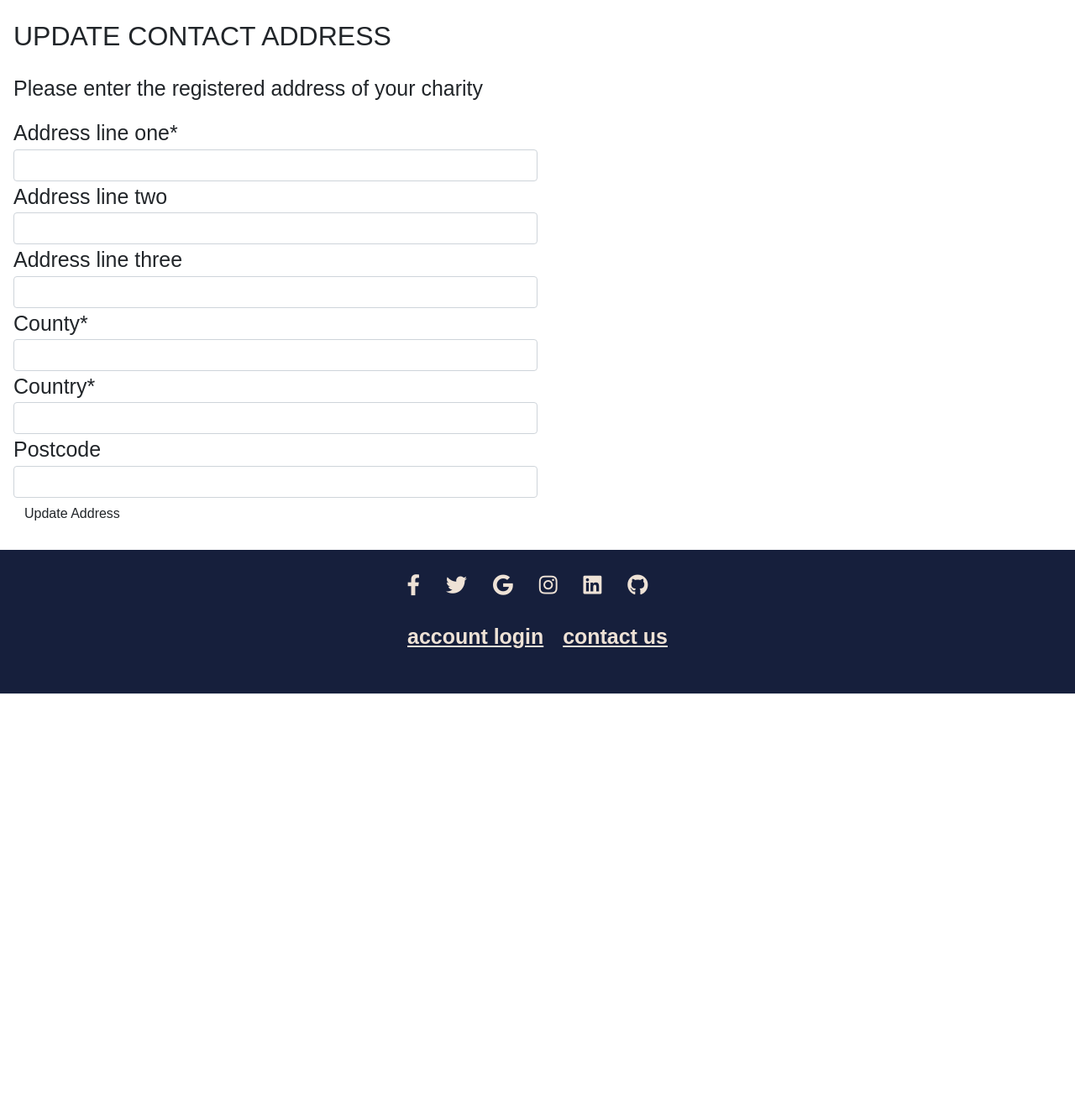
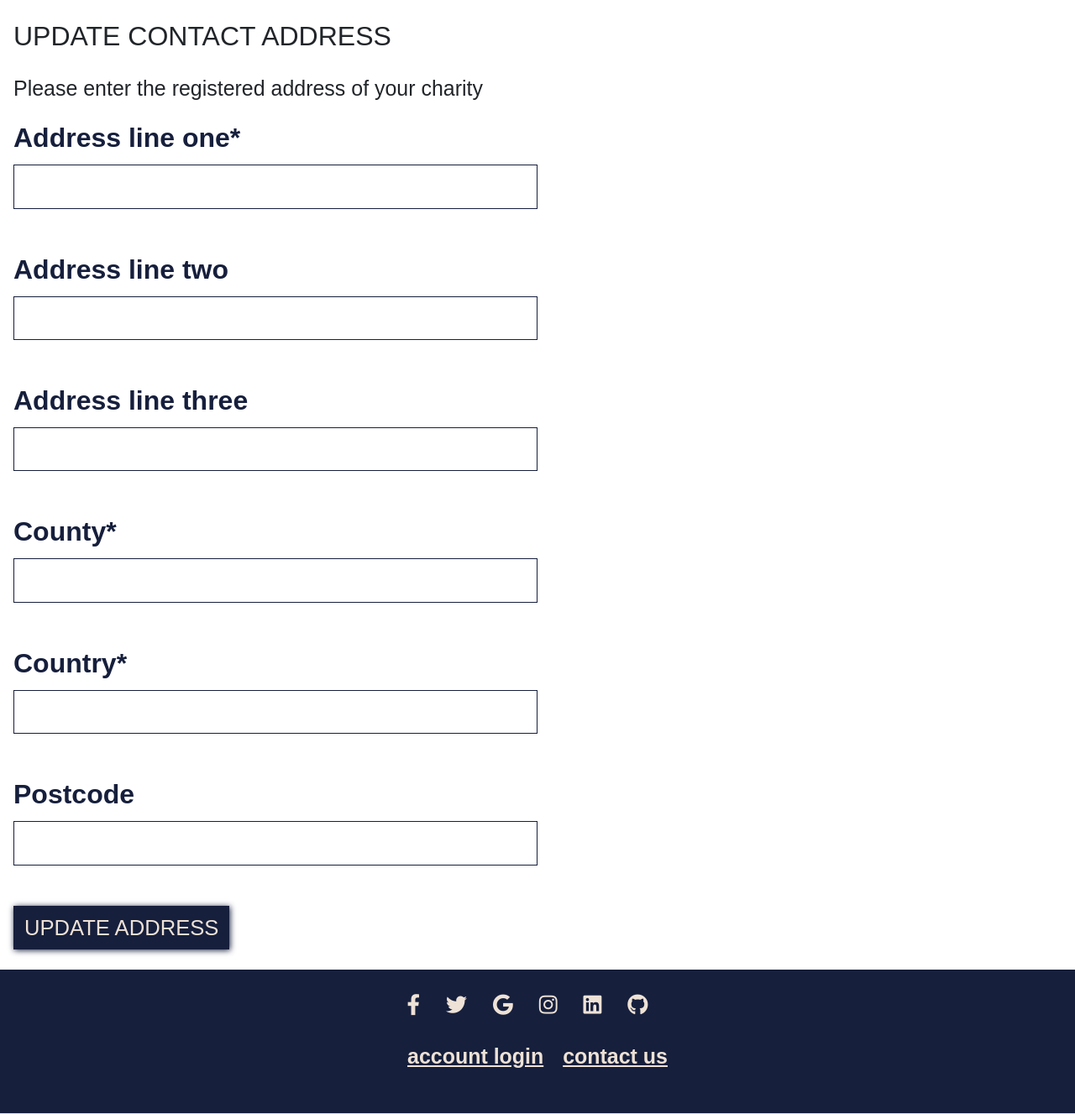
Before and after one commit to AmyOShea/GiftOfGiving, a Django app: a page that uses templates/base.html in a window 1280 px wide. Shown: the part 69-1396 px from the top of the page at 84% size. Before the commit the page ends 896 px from the top, so only its background shows below. Run offline with Django 3.2, Linux system fonts and the light colour scheme; the visitor is signed in with stand-in values (Sample User, id 1); data comes from the database, SQL or seed files in the repository; some libraries are stand-ins or nearby versions; some web fonts are replaced.

Commit message:
re-based styling parameters

```diff
--- a/static/css/base.css
+++ b/static/css/base.css
@@ -155,6 +155,65 @@ footer a i:hover,
     border-radius: 3px;
 }
 
+/* General button styling */
+.btn {
+    font-size: 1.6rem;
+    text-transform: uppercase;
+    border-radius: 0;
+    color: var(--secondary);
+    background-color: var(--primary);
+    box-shadow: var(--small-box-shadow);
+}
+.btn:hover {
+    color: var(--liberty-blue);
+    -webkit-box-shadow: var(--small-box-shadow);
+    box-shadow: var(--small-box-shadow);
+}
+
+/* All forms on the site */
+.form-control:focus {
+    -webkit-box-shadow: var(--small-box-shadow) !important;
+    box-shadow: var(--small-box-shadow) !important;
+}
+
+.field-styling, .form-control {
+    border-radius: 0;
+    border: 1px solid var(--primary);
+    color: var(--black);
+    font-size: 1.6rem;
+    margin: .5rem 0 3rem 0;
+    font-family: var(--main-font);
+}
+
+.form-group label {
+    font-family: var(--main-font);
+    font-weight: bold;
+    font-size: 2rem;
+    color: var(--primary);
+}
+
+/* Gift photo upload form styling */
+.field-styling {
+    border-radius: 0;
+    border: 1px solid var(--primary);
+    font-size: 1.6rem;
+}
+
+.btn-file {
+    position: relative;
+    overflow: hidden;
+}
+
+.btn-file input[type="file"] {
+    position: absolute;
+    top: 0;
+    right: 0;
+    min-width: 100%;
+    min-height: 100%;
+    opacity: 0;
+    cursor: pointer;
+}
+
 /* MEDIA QUERIES */
 @media only screen and (max-width: 1200px) {}
 
```
